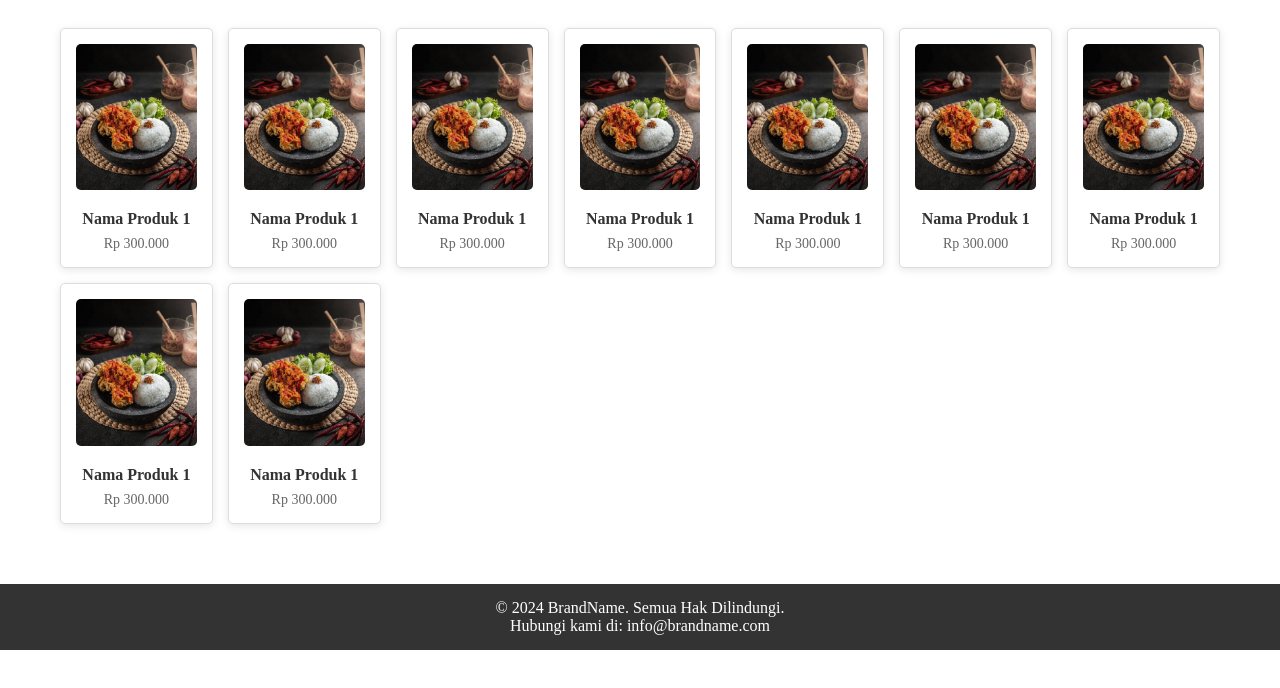
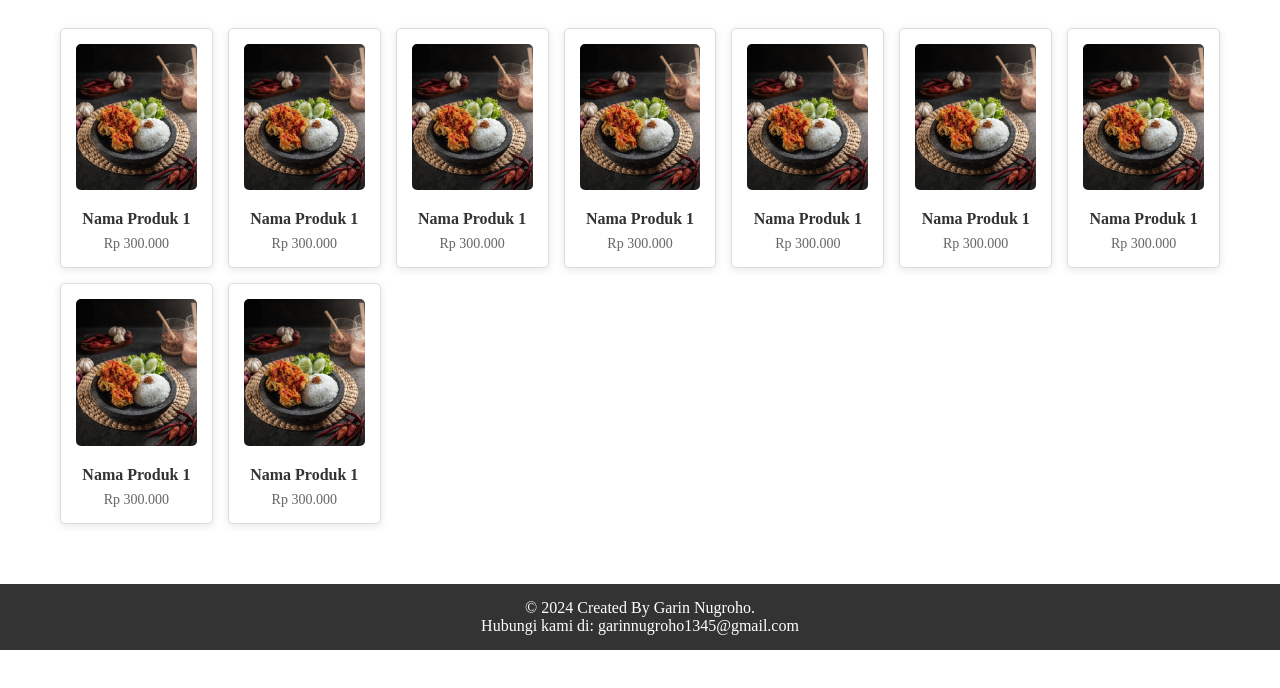
Before and after one commit to garlas/rweb, a plain HTML site: page index.html in a window 1280 px wide. Shown: the part 112-800 px from the top of the page. Drawn offline with Linux system fonts and the light colour scheme.

Commit message:
Update index.html

```diff
--- a/index.html
+++ b/index.html
@@ -109,10 +109,10 @@
     <!-- Footer -->
     <footer class="footer">
       <div class="container">
-        <p>&copy; 2024 BrandName. Semua Hak Dilindungi.</p>
+        <p>&copy; 2024 Created By Garin Nugroho.</p>
         <p>
           Hubungi kami di:
-          <a href="mailto:info@brandname.com">info@brandname.com</a>
+          <a href="garinnugroho1345@gmail.com">garinnugroho1345@gmail.com</a>
         </p>
       </div>
     </footer>
```
